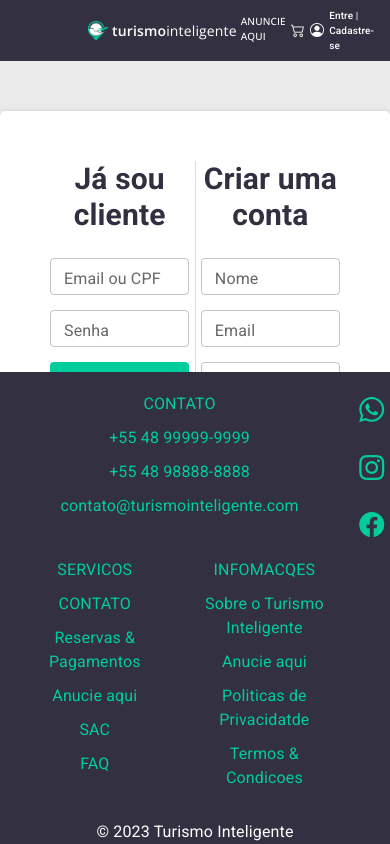
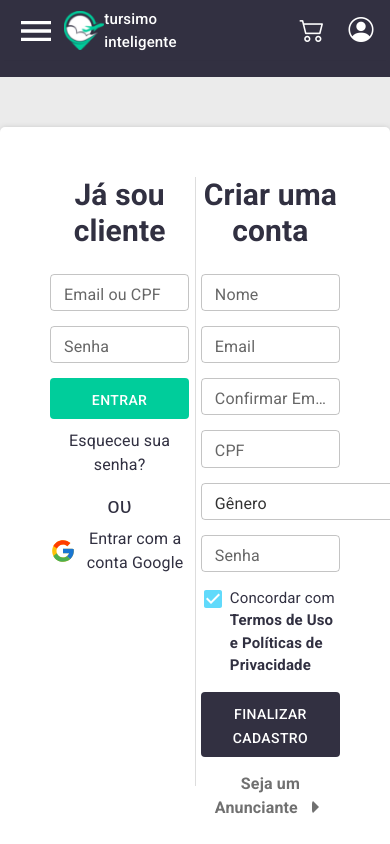
Before and after one commit to StarDragon0828/advertisement_app, a React (Create React App) app: page / in a window 390 px wide. Shown: the top 844 px of the page. Built offline with nearby package versions, Linux system fonts and the light colour scheme.

Commit message:
side-nav

```diff
--- a/public/index.html
+++ b/public/index.html
@@ -26,7 +26,11 @@
       work correctly both with client-side routing and a non-root public URL.
       Learn how to configure a non-root public URL by running `npm run build`.
     -->
+    <script src="https://cdnjs.cloudflare.com/ajax/libs/jquery/3.2.1/jquery.min.js"></script>
+    <script src="https://cdnjs.cloudflare.com/ajax/libs/materialize/0.100.2/js/materialize.min.js"></script>
+  <script src="./navbar.js"></script>
     <title>React App</title>
+
   </head>
   <body>
     <noscript>You need to enable JavaScript to run this app.</noscript>
@@ -41,10 +45,12 @@
       To begin the development, run `npm start` or `yarn start`.
       To create a production bundle, use `npm run build` or `yarn build`.
     -->
+
     <script
       src="https://cdn.jsdelivr.net/npm/bootstrap@5.1.3/dist/js/bootstrap.bundle.min.js"
       integrity="sha384-ka7Sk0Gln4gmtz2MlQnikT1wXgYsOg+OMhuP+IlRH9sENBO0LRn5q+8nbTov4+1p"
       crossorigin="anonymous"
     ></script>
+
   </body>
 </html>
--- /dev/null
+++ b/public/navbar.js
@@ -0,0 +1,30 @@
+$(document).ready(function () {
+
+    const navbarMenu = document.getElementById("menu");
+    const burgerMenu = document.getElementById("burger");
+    const bgOverlay = document.querySelector(".overlay");
+
+    console.log(burgerMenu);
+
+    // Show Menu when Click the Burger
+    // Hide Menu when Click the Overlay
+    if (burgerMenu && navbarMenu && bgOverlay) {
+      burgerMenu.addEventListener("click", () => {
+        navbarMenu.classList.toggle("is-active");
+        bgOverlay.classList.toggle("is-active");
+      });
+
+      bgOverlay.addEventListener("click", () => {
+        navbarMenu.classList.toggle("is-active");
+        bgOverlay.classList.toggle("is-active");
+      });
+    }
+
+    // Hide Menu when Click the Links
+    document.querySelectorAll(".menu-link").forEach((link) => {
+      link.addEventListener("click", () => {
+        navbarMenu.classList.remove("is-active");
+        bgOverlay.classList.remove("is-active");
+      });
+    });
+})
--- a/src/Layout/Footer/index.jsx
+++ b/src/Layout/Footer/index.jsx
@@ -5,8 +5,15 @@
 const Footer = () => {
   return (
     <div className="footer-bar">
+
+      <div className=" social-item d-flex align-items-center col-12 d-lg-none justify-content-center">
+          <i class="bi bi-whatsapp"></i>
+          <i class="bi bi-instagram"></i>
+          <i class="bi bi-facebook"></i>
+        </div>
       <div className=" d-flex">
-        <div className="footer-sidebar-container d-flex col-11">
+
+        <div className="footer-sidebar-container d-flex  col-11 flex-wrap align-items-center flex-column flex-md-row">
           <div className="contact-item d-flex flex-column align-items-center">
             <div>CONTATO</div>
             <div>+55 48 99999-9999</div>
@@ -29,7 +36,7 @@
             <div>Termos & Condicoes</div>
           </div>
         </div>
-        <div className=" social-item d-flex flex-column aling-items-center col-1">
+        <div className=" social-item d-flex flex-column aling-items-center col-1 d-none d-lg-flex">
           <i class="bi bi-whatsapp"></i>
           <i class="bi bi-instagram"></i>
           <i class="bi bi-facebook"></i>
--- a/src/Layout/Footer/style.scss
+++ b/src/Layout/Footer/style.scss
@@ -6,11 +6,10 @@
   background-color: $primary-color;
   color: white;
   padding: 10px 10px 0px 10px;
-  position: fixed;
+  position: relative;
   width: 100%;
   bottom: 0;
-  z-index: 1000;
-  margin-top: 100px;
+  // z-index: 1000;
 
   .footer-sidebar-container {
     display: flex;
--- a/src/Layout/Header/index.jsx
+++ b/src/Layout/Header/index.jsx
@@ -1,12 +1,13 @@
 import React from "react";
 import Logo from "../../assets/img/advertisement-logo.png";
 import "./style.scss";
+import MenuIcon from '@mui/icons-material/Menu';
 
 const Header = () => {
   return (
     <div className="header-bar">
       <div className="topbar-menu-mobile-container">
-        <div className="sidebar-header d-flex justify-content-between align-items-center p-2">
+        <div className="sidebar-header  d-flex justify-content-between align-items-center p-2 col-12 d-none d-lg-flex">
           <div className="logo-item d-flex align-items-center">
             <img src={Logo} alt="Logo" />
             <div className="logo-text px-1">
@@ -24,6 +25,73 @@
             </div>
           </div>
         </div>
+        <div className="col-11 d-flex justify-content-center m-auto">
+          <div className="d-lg-none py-2 col-12 d-flex align-items-center justify-content-between">
+            <div className="d-flex align-items-center gap-2">
+
+                <MenuIcon className="burger" id="burger" style={{ color: 'white', fontSize: '40px' }}></MenuIcon>
+
+
+              <div className="mobile-logo-container  d-flex align-items-center">
+                <img src={Logo} alt="Logo" style={{ width: '40px' }} />
+                <div>
+                  <p>tursimo</p>
+                  <p>inteligente</p>
+                </div>
+              </div>
+            </div>
+            <div className="d-flex align-items-center gap-4">
+              <i style={{ color: 'white', fontSize: '25px', fontWeight: '500' }} class="bi bi-cart2"></i>
+              <i style={{ color: 'white', fontSize: '25px', fontWeight: '500' }} class="bi bi-person-circle"></i>
+            </div>
+          </div>
+
+
+        </div>
+
+
+    {/* this section is used for mobile sidebar */}
+        <header className="header d-lg-none">
+          <div className="container">
+            <nav className="navbar">
+              <span className="overlay" />
+              <div className="menu" id="menu">
+                <ul className="menu-inner">
+                  {/* <li className="menu-item"><a className="menu-link" href="#">Home</a></li>
+                  <li className="menu-item"><a className="menu-link" href="#">About</a></li>
+                  <li className="menu-item"><a className="menu-link" href="#">Service</a></li>
+                  <li className="menu-item"><a className="menu-link" href="#">Project</a></li>
+                  <li className="menu-item"><a className="menu-link" href="#">Support</a></li> */}
+                </ul>
+              </div>
+            </nav>
+          </div>
+        </header>
+
+
+        {/* <header className="header">
+          <div className="container">
+            <nav className="navbar">
+              <div className="burger" id="burger">
+                <span className="burger-line" />
+                <span className="burger-line" />
+                <span className="burger-line" />
+              </div>
+              <span className="overlay" />
+              <div className="menu" id="menu">
+                <ul className="menu-inner">
+                  <li className="menu-item"><a className="menu-link" href="#">Home</a></li>
+                  <li className="menu-item"><a className="menu-link" href="#">About</a></li>
+                  <li className="menu-item"><a className="menu-link" href="#">Service</a></li>
+                  <li className="menu-item"><a className="menu-link" href="#">Project</a></li>
+                  <li className="menu-item"><a className="menu-link" href="#">Support</a></li>
+                </ul>
+              </div>
+
+            </nav>
+          </div>
+        </header> */}
+
       </div>
     </div>
   );
--- a/src/Layout/Header/style.scss
+++ b/src/Layout/Header/style.scss
@@ -96,8 +96,8 @@
 
 @media (max-width: 768px) {
   .topbar-menu-mobile-container {
-    padding-left: 10px;
-    padding-right: 10px;
+    padding-left: 0px !important;
+    padding-right: 0px !important;
   }
 
   .sidebar-header {
@@ -141,8 +141,8 @@
 
 @media (max-width: 480px) {
   .topbar-menu-mobile-container {
-    padding-left: 10px;
-    padding-right: 10px;
+    // padding-left: 10px;
+    // padding-right: 10px;
   }
 
   .sidebar-header {
@@ -183,3 +183,278 @@
     }
   }
 }
+
+.mobile-logo-container{
+  div{
+    p{
+      margin: 0px;
+      padding: 0px;
+      font-family: "roboto";
+      font-weight: 500;
+      font-size: 15px;
+      color: white;
+    }
+  }
+}
+
+
+
+
+
+
+
+
+
+:root {
+  --color-black: hsl(0, 0%, 10%);
+  --color-darks: hsl(0, 0%, 25%);
+  --color-greys: hsl(0, 0%, 60%);
+  --color-light: hsl(0, 0%, 95%);
+  --color-white: hsl(0, 0%, 100%);
+
+  --color-green-100: hsl(152, 24%, 50%);
+  --color-green-200: hsl(152, 24%, 35%);
+  --color-green-300: hsl(152, 24%, 25%);
+
+  --display-100: clamp(0.88rem, calc(0.8rem + 0.38vw), 1rem);
+  --display-200: clamp(1rem, calc(0.96rem + 0.18vw), 1.13rem);
+  --display-300: clamp(1.2rem, calc(1.11rem + 0.43vw), 1.5rem);
+
+  --shadow-small: 0 1px 3px 0 rgba(0, 0, 0, 0.1), 0 1px 2px 0 rgba(0, 0, 0, 0.06);
+  --shadow-medium: 0 4px 6px -1px rgba(0, 0, 0, 0.1),
+    0 2px 4px -1px rgba(0, 0, 0, 0.06);
+  --shadow-large: 0 10px 15px -3px rgba(0, 0, 0, 0.1),
+    0 4px 6px -2px rgba(0, 0, 0, 0.05);
+}
+
+*,
+*::before,
+*::after {
+  padding: 0;
+  margin: 0;
+  box-sizing: border-box;
+  list-style: none;
+  list-style-type: none;
+  text-decoration: none;
+  -webkit-font-smoothing: antialiased;
+  -moz-osx-font-smoothing: grayscale;
+  text-rendering: optimizeLegibility;
+}
+
+html {
+  font-size: 100%;
+  box-sizing: inherit;
+  scroll-behavior: smooth;
+  height: -webkit-fill-available;
+}
+
+body {
+  font-family: "Rubik", ui-sans-serif, system-ui, -apple-system, sans-serif;
+  font-size: var(--display-200);
+  font-weight: 400;
+  line-height: 1.5;
+  height: -webkit-fill-available;
+  color: var(--color-black);
+  background-color: var(--color-white);
+}
+
+main {
+  overflow: hidden;
+}
+
+a,
+button {
+  cursor: pointer;
+  border: none;
+  outline: none;
+  background: none;
+}
+
+img,
+video {
+  display: block;
+  max-width: 100%;
+  height: auto;
+  object-fit: cover;
+}
+
+img {
+  image-rendering: -webkit-optimize-contrast;
+  image-rendering: -moz-crisp-edges;
+  image-rendering: crisp-edges;
+}
+
+// Elements
+.section {
+  margin: 0 auto;
+  padding: 5rem 0 2rem;
+}
+
+.container {
+  max-width: 75rem;
+  height: auto;
+  margin: 0 auto;
+  padding: 0 1.25rem;
+}
+
+.brand {
+  font-family: inherit;
+  font-size: 1.6rem;
+  font-weight: 600;
+  line-height: 1.25;
+  letter-spacing: -1px;
+  text-transform: uppercase;
+  color: var(--color-green-200);
+}
+
+// Header
+.header {
+  // position: fixed;
+  left: 0;
+  top: 0;
+  width: 100%;
+  // height: auto;
+  z-index: 10;
+  margin: 0 auto;
+  // background-color: var(--color-white);
+  box-shadow: var(--shadow-medium);
+}
+
+.navbar {
+  display: flex;
+  flex-direction: row;
+  align-items: center;
+  justify-content: flex-start;
+  column-gap: 1rem;
+  width: 100%;
+  // height: 4rem;
+  margin: 0 auto;
+}
+
+.menu {
+  position: fixed;
+  top: 0;
+  left: -100%;
+  width: 80%;
+  height: 100vh;
+  z-index: 10;
+  overflow-y: auto;
+  background-color: var(--color-white);
+  overflow-y: scroll !important;
+  z-index: 9999999999 !important;
+  box-shadow: var(--shadow-medium);
+  transition: all 0.45s ease-in-out;
+
+  &.is-active {
+    top: 0;
+    left: 0;
+  }
+
+  &-inner {
+    display: flex;
+    flex-direction: column;
+    row-gap: 1.25rem;
+    margin: 1.25rem;
+  }
+
+  &-link {
+    font-family: inherit;
+    font-size: 1rem;
+    font-weight: 500;
+    line-height: 1.5;
+    text-transform: uppercase;
+    color: var(--color-black);
+    transition: all 0.3s ease;
+  }
+
+  &-block {
+    display: inline-block;
+    font-family: inherit;
+    font-size: var(--display-100);
+    font-weight: 500;
+    line-height: 1.25;
+    user-select: none;
+    text-align: center;
+    white-space: nowrap;
+    margin-left: auto;
+    padding: 0.65rem 1.5rem;
+    border-radius: 3rem;
+    color: var(--color-white);
+    background-color: var(--color-green-200);
+    box-shadow: var(--shadow-medium);
+    transition: all 0.3s ease-in-out;
+  }
+
+  // Responsive Media Query
+  @media only screen and (min-width: 48rem) {
+    position: relative;
+    top: 0;
+    left: 0;
+    width: auto;
+    height: auto;
+    margin-left: auto;
+    background: none;
+    box-shadow: none;
+
+    &-inner {
+      display: flex;
+      flex-direction: row;
+      column-gap: 1.75rem;
+      margin: 0 auto;
+    }
+
+    &-link {
+      text-transform: capitalize;
+    }
+
+    &-block {
+      margin-left: 2rem;
+    }
+  }
+}
+
+.burger {
+  position: relative;
+  display: block;
+  cursor: pointer;
+  order: -1;
+  width: 1.6rem;
+  height: auto;
+  border: none;
+  outline: none;
+  visibility: visible;
+
+  &-line {
+    display: block;
+    cursor: pointer;
+    width: 100%;
+    height: 2px;
+    margin: 6px auto;
+    transform: rotate(0deg);
+    background: var(--color-black);
+  }
+
+  @media only screen and (min-width: 48rem) {
+    display: none;
+    visibility: hidden;
+  }
+}
+
+.overlay {
+  position: fixed;
+  top: 0;
+  left: 0;
+  width: 100%;
+  height: 100%;
+  z-index: 10;
+  opacity: 0;
+  visibility: hidden;
+  background-color: rgba(0, 0, 0, 0.65);
+  transition: all 0.3s ease-in-out;
+
+  &.is-active {
+    display: block;
+    opacity: 1;
+    visibility: visible;
+  }
+}
```
